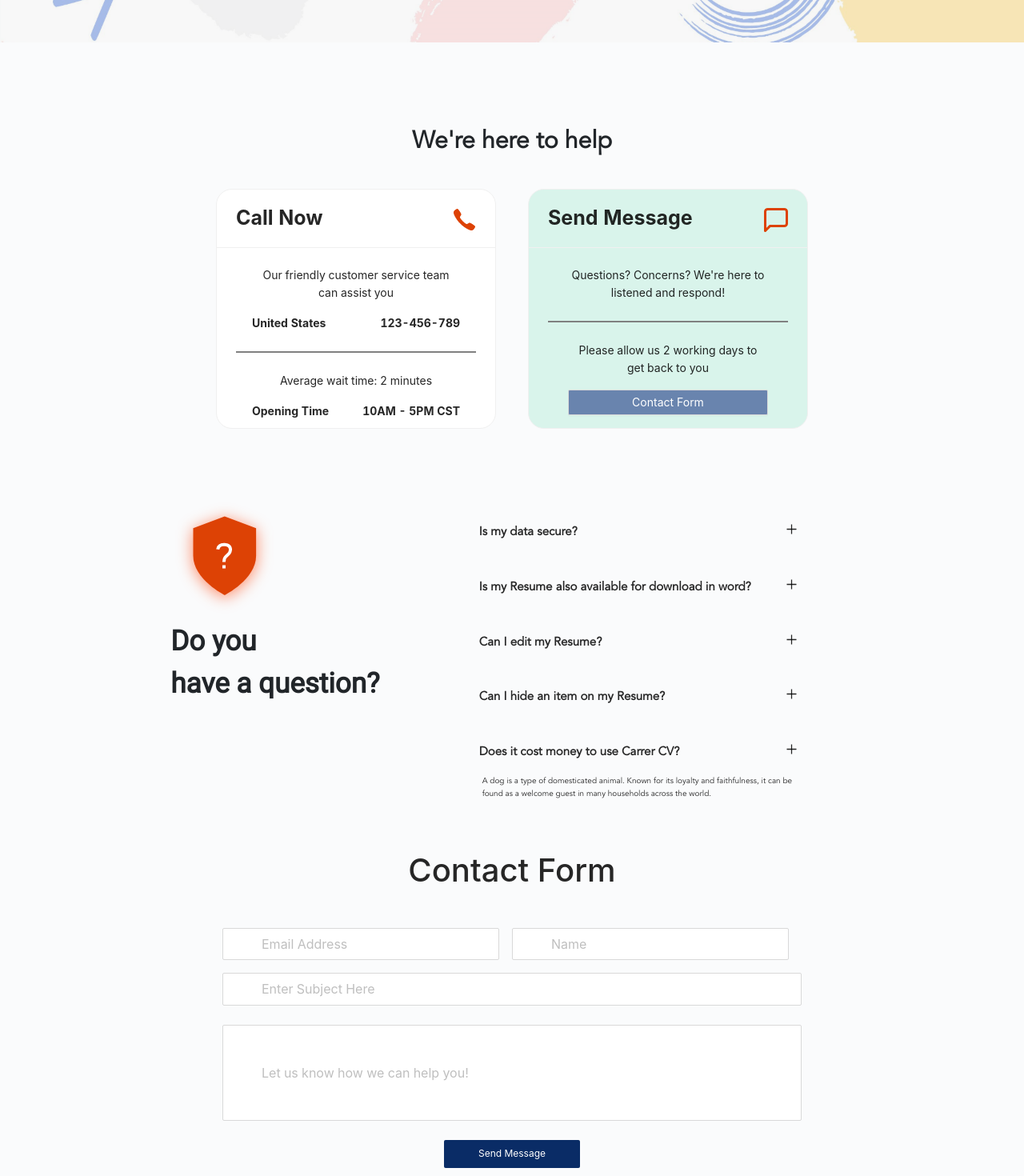
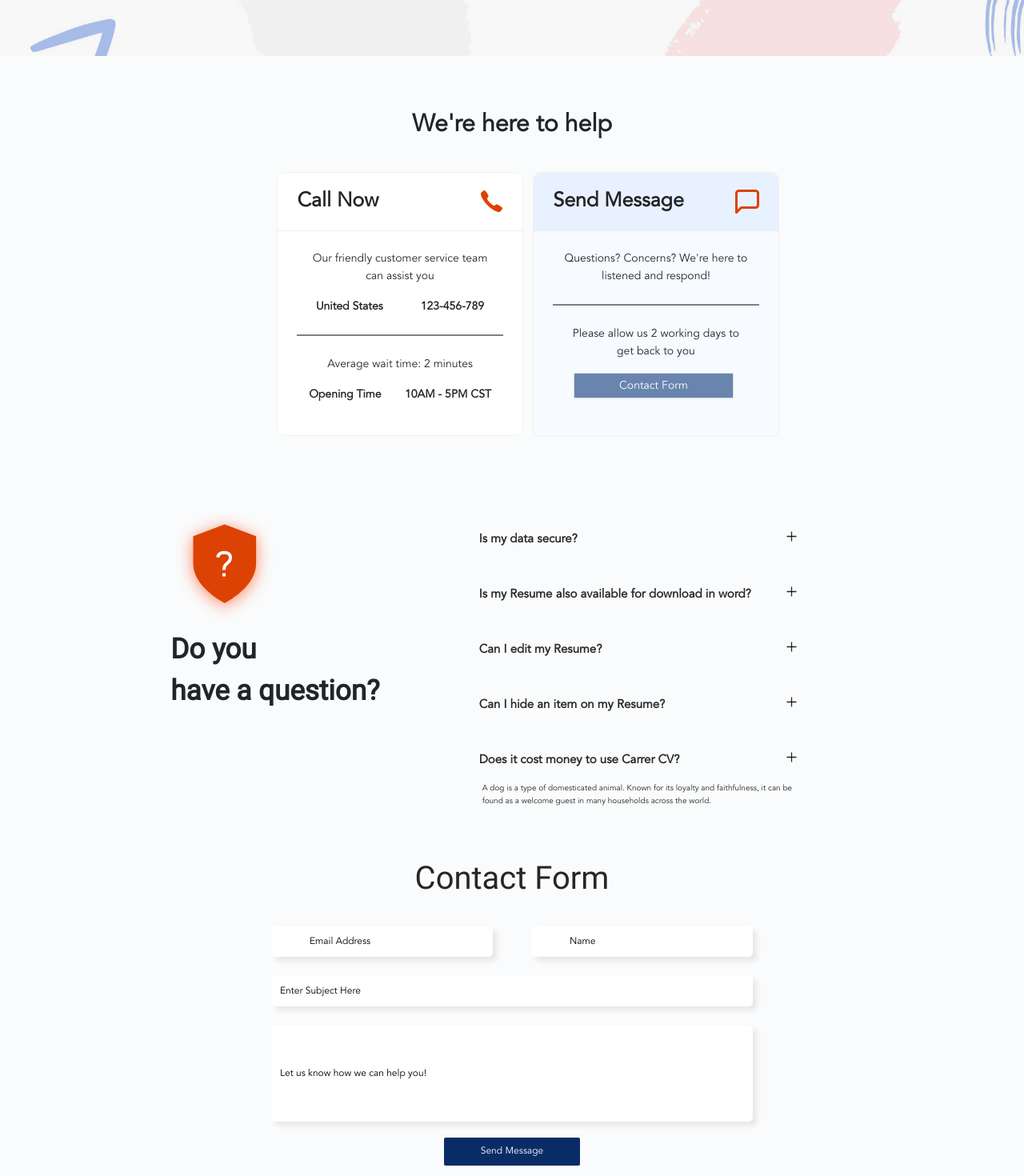
Before and after one commit to maaz459/cvtemplate, a React (Create React App) app: page /contact in a window 1280 px wide. Shown: the part 260-1730 px from the top of the page at 80% size. Built offline with nearby package versions, Linux system fonts and the light colour scheme; some icons are missing.

Commit message:
new changes

```diff
--- a/src/Screens/ContactScreen/ContactScreen.js
+++ b/src/Screens/ContactScreen/ContactScreen.js
@@ -3,15 +3,32 @@ import img from "./../../Assets/images/Group 11091.png";
 import ContactForm from "./../../components/Utils/ContactForm/ContactForm";
 import Help from "./../../components/Utils/Help/Help";
 import Questions from "./../../components/Questions/Questions";
-import Navbar from './../../components/Navbar/Navbar';
-import Footer from './../../components/Footer/Footer';
-import { Row, Col } from 'antd'
+import Navbar from "./../../components/Navbar/Navbar";
+import Footer from "./../../components/Footer/Footer";
+import { Row, Col } from "antd";
+import PricingJoinNow from "../../components/Pricing/PricingJoinNow/PricingJoinNow";
+
 const ContactScreen = () => {
   return (
     <>
-      <Navbar></Navbar>
-      <img src={img} alt="banner" style={{ width: "100%" }} />
-      <div style={{ marginTop: "8%" }}>
+      <Navbar />
+      {/* <img
+        src={img}
+        alt="banner"
+        style={{ maxWidth: "100%", backgroundSize: "contain" }}
+      /> */}
+      <PricingJoinNow
+        qoute={
+          <span>
+            <h2>Let us Know if you need any help!</h2>
+            <small style={{ fontSize: "14px" }}>
+              Our customer happiness agents will assist you any issues you're
+              facing
+            </small>
+          </span>
+        }
+      />
+      <div style={{ marginTop: "5%" }}>
         <Help />
       </div>
       <div style={{ marginTop: "5%" }}>
--- a/src/Screens/PricingScreen/PricingScreen.js
+++ b/src/Screens/PricingScreen/PricingScreen.js
@@ -1,5 +1,5 @@
 import React from "react";
-import "./PricingScreen.css"
+import "./PricingScreen.css";
 import PricingBanner from "./../../components/Pricing/PricingBanner/PricingBanner";
 import PricingCard from "./../../components/Pricing/PricingCard/PricingCard";
 import Questions from "./../../components/Questions/Questions";
@@ -8,9 +8,10 @@ import MoneyBack from "./../../components/Pricing/MoneyBack/MoneyBack";
 import Carousel from "./../../components/Pricing/Carousel/Carousel";
 import PricingJoinNow from "./../../components/Pricing/PricingJoinNow/PricingJoinNow";
 import img from "./../../Assets/images/Path50309.png";
-import Navbar from './../../components/Navbar/Navbar';
-import Slider from './../../components/Slider/Slider';
-import Footer from './../../components/Footer/Footer';
+import Navbar from "./../../components/Navbar/Navbar";
+import Slider from "./../../components/Slider/Slider";
+import Footer from "./../../components/Footer/Footer";
+import MyButton from "../../components/Pricing/MyButton/MyButton";
 const PricingScreen = () => {
   return (
     <>
@@ -18,7 +19,6 @@ const PricingScreen = () => {
       {/* Pricing Banner */}
       <PricingBanner
         divClassName={true}
-
         paraStyle={{
           textAlign: "center",
           color: "white",
@@ -31,9 +31,7 @@ const PricingScreen = () => {
           color: "white",
           fontSize: "15px",
           fontStyle: "AvenirTextBlack",
-
         }}
-
         firstBtn="#ECECEC"
         secondBtn="#FFFFFF"
         fontColor="#333333"
@@ -68,16 +66,28 @@ const PricingScreen = () => {
       </div>
       <div className="mt-5">
         {/* <Carousel /> */}
-        <h1 style={{ textAlign: "center", fontFamily: "AvenirTextBlack" }}>Under Construction</h1>
+        <h1 style={{ textAlign: "center", fontFamily: "AvenirTextBlack" }}>
+          Under Construction
+        </h1>
       </div>
       <div style={{ marginTop: "10%" }} className="mt-5">
         <Questions />
       </div>
       <div className="mt-5">
-        <PricingJoinNow />
+        <PricingJoinNow
+          qoute={"Try Professional Resume Maker Now"}
+          button={
+            <MyButton
+              content="Join Now"
+              bgColor="#0a2c66"
+              color="white"
+              width="150px"
+              height="40px"
+            />
+          }
+        />
       </div>
       <Footer />
-
     </>
   );
 };
--- a/src/components/Pricing/PricingJoinNow/PricingJoinNow.js
+++ b/src/components/Pricing/PricingJoinNow/PricingJoinNow.js
@@ -1,10 +1,11 @@
 import React from "react";
 import { Row, Col } from "antd";
 import MyButton from "./../MyButton/MyButton";
-import './PricingJoinNow.css'
-const PricingJoinNow = () => {
+import "./PricingJoinNow.css";
+
+const PricingJoinNow = ({ qoute, button }) => {
   return (
-    <div className="bannerCss"    >
+    <div className="bannerCss">
       <Row style={{ padding: "5% 0%" }} justify="center">
         <Col span={16}>
           <p
@@ -13,23 +14,25 @@ const PricingJoinNow = () => {
               color: "Black",
               fontWeight: "bold",
               fontSize: "35px",
-
             }}
           >
-            Try Professional Resume Maker Now
+            {qoute}
           </p>
         </Col>
-        <Col span={16}>  <div style={{ textAlign: "center" }}>
-          <MyButton
-            content="Join Now"
-            bgColor="#0a2c66"
-            color="white"
-            width="150px"
-            height="40px"
-          />
-        </div></Col>
+        <Col span={16}>
+          {" "}
+          <div style={{ textAlign: "center" }}>
+            {/* <MyButton
+              content="Join Now"
+              bgColor="#0a2c66"
+              color="white"
+              width="150px"
+              height="40px"
+            /> */}
+            {button}
+          </div>
+        </Col>
       </Row>
-
     </div>
   );
 };
--- a/src/components/Utils/ContactCard/ContactCard.js
+++ b/src/components/Utils/ContactCard/ContactCard.js
@@ -14,62 +14,42 @@ const ContactCard = ({
   time,
 }) => {
   return (
-    <div className="site-card-wrapper ">
+    <div className="site-card-wrapper " style={{ marginRight: "2%" }}>
       <Card
         hoverable
         title={title}
         extra={extra}
         bordered={true}
         style={{
-          borderRadius: "20px",
-          width: "350px",
-          height: "300px",
+          borderRadius: "10px",
           margin: "20px",
+          fontFamily: "AvenirTextBlack",
+          width: "100%",
         }}
       >
         <p className="text-center">{uppertext}</p>
-        <p>
-          <span
-            style={{
-              float: "left",
-              marginLeft: "20px",
-              fontWeight: "bold",
-            }}
-          >
-            {country}
-          </span>
-          <span
-            style={{
-              float: "right",
-              marginRight: "20px",
-              fontWeight: "bold",
-            }}
-          >
-            {number}
-          </span>
+        <p
+          style={{
+            display: "flex",
+            justifyContent: "space-around",
+            fontWeight: 900,
+          }}
+        >
+          <span>{country}</span>
+          <span>{number}</span>
         </p>
-        <br />
+
         <Divider style={{ border: "1px solid grey" }} />
         <p className="text-center">{waitingTime}</p>
-        <p>
-          <span
-            style={{
-              float: "left",
-              marginLeft: "20px",
-              fontWeight: "bold",
-            }}
-          >
-            {opening}
-          </span>
-          <span
-            style={{
-              float: "right",
-              marginRight: "20px",
-              fontWeight: "bold",
-            }}
-          >
-            {time}
-          </span>
+        <p
+          style={{
+            display: "flex",
+            justifyContent: "space-around",
+            fontWeight: 900,
+          }}
+        >
+          <span>{opening}</span>
+          <span>{time}</span>
         </p>
       </Card>
     </div>
--- a/src/components/Utils/ContactForm/ContactForm.css
+++ b/src/components/Utils/ContactForm/ContactForm.css
@@ -1,8 +1,7 @@
-/* .ant-input {
+.ant-input {
   border: white;
   background-color: white;
-    border-radius: 10px;
-
+  border-radius: 5px;
   box-shadow: 5px 5px 6px #e9e5e5;
 }
 .ant-input::placeholder {
@@ -10,7 +9,7 @@
   font-size: 12px;
 }
 .ant-input:focus {
-    border-color: white;
+  border-color: red;
   -webkit-box-shadow: 0 0 0 2px #e9e5e5(40, 72, 229, 0.2);
   box-shadow: 10px 10px 10px 10px #e9e5e5(40, 72, 229, 0.2);
-  } */
+}
--- a/src/components/Utils/ContactForm/ContactForm.js
+++ b/src/components/Utils/ContactForm/ContactForm.js
@@ -1,7 +1,24 @@
-
-import "./ContactForm.css"
 import React from "react";
 import { Form, Input } from "antd";
+import Item from "antd/lib/list/Item";
+import "./ContactForm.css";
+
+const layout = {
+  labelCol: {
+    xs: { span: 20 },
+    sm: { span: 10 },
+    md: { span: 8 },
+    lg: { span: 8 },
+    xl: { span: 10 },
+  },
+  wrapperCol: {
+    xs: { span: 24 },
+    sm: { span: 10 },
+    md: { span: 12 },
+    lg: { span: 12 },
+    xl: { span: 10 },
+  },
+};
 
 const ContactForm = () => {
   const [form] = Form.useForm();
@@ -14,36 +31,35 @@ const ContactForm = () => {
         backgroundColor: "#fafbfc",
       }}
     >
-      <h1 className="text-center pt-5">Contact Form</h1>
-      <Form
-        form={form}
-        name="horizontal_login"
-        layout="inline"
-        className="mt-5"
+      <h1
+        className="text-center pt-5 pb-3"
+        style={{ fontFamily: "RobotoHeading" }}
       >
-        <Form.Item name="email">
-          <Input placeholder="Email Address" size="large" className="px-5" />
-        </Form.Item>
-        <Form.Item name="name">
-          <Input className="px-5" placeholder="Name" size="large" />
-        </Form.Item>
-      </Form>
-      <Form form={form} className="mt-3">
-        <Form.Item name="subject">
+        Contact Form
+      </h1>
+      <Form {...layout} style={{ fontFamily: "AvenirTextBlack" }}>
+        <Item>
           <Input
+            type="text"
             className="px-5"
-            placeholder="Enter Subject Here"
+            placeholder="Email Address"
             size="large"
           />
-        </Form.Item>
-        <Form.Item name="help">
+          <div className="px-4 py-2" />
+          <Input type="text" className="px-5" placeholder="Name" size="large" />
+        </Item>
+        <Item>
+          <Input type="text" placeholder="Enter Subject Here" size="large" />
+        </Item>
+        <Item>
           <Input
-            className="px-5"
+            className="mb-2"
+            type="text"
             placeholder="Let us know how we can help you!"
             size="large"
-            style={{ height: "120px" }}
+            style={{ height: 120 }}
           />
-        </Form.Item>
+        </Item>
       </Form>
       <div className="text-center">
         <button
@@ -55,6 +71,7 @@ const ContactForm = () => {
             height: "35px",
             fontSize: "12px",
             borderRadius: "2px",
+            fontFamily: "AvenirTextBlack",
           }}
         >
           Send Message
--- a/src/components/Utils/MessageCard/MessageCard.js
+++ b/src/components/Utils/MessageCard/MessageCard.js
@@ -5,18 +5,24 @@ import "../ContactCard/ContactCard.css";
 
 const MessageCard = ({ title, extra, uppertext, lowertext, btnText }) => {
   return (
-    <div className="site-card-wrapper">
+    <div className="site-card-wrapper" style={{ marginLeft: "2%" }}>
       <Card
         hoverable
         title={title}
+        headStyle={{
+          backgroundColor: "#e8f1ff",
+          borderTopLeftRadius: "10px",
+          borderTopRightRadius: "10px",
+        }}
         extra={extra}
         bordered={true}
         style={{
-          borderRadius: "20px",
-          width: "350px",
-          height: "300px",
-          backgroundColor: "#d9f4eb",
+          borderRadius: "10px",
+          width: "100%",
+          // backgroundColor: "#d9f4eb",
+          backgroundColor: "#f7faff",
           margin: "20px",
+          fontFamily: "AvenirTextBlack",
         }}
       >
         <p className="text-center">{uppertext}</p>
@@ -27,8 +33,9 @@ const MessageCard = ({ title, extra, uppertext, lowertext, btnText }) => {
           style={{
             backgroundColor: "#6984ae",
             color: "white",
-            width: "250px",
-            marginLeft: "25px",
+            width: "200px",
+            marginLeft: "10%",
+            marginBottom: "9%",
           }}
         >
           {btnText}
```
Also changed, not shown: src/components/JobSearch/JobSearchBanner/JobSearchBanner.css (+21 -27 lines), src/components/JobSearch/JobSearchBanner/JobSearchBanner.js (+116 -42 lines), src/components/Navbar/Navbar.js (+45 -14 lines). Lines whose indentation alone changed are shown as unchanged.
